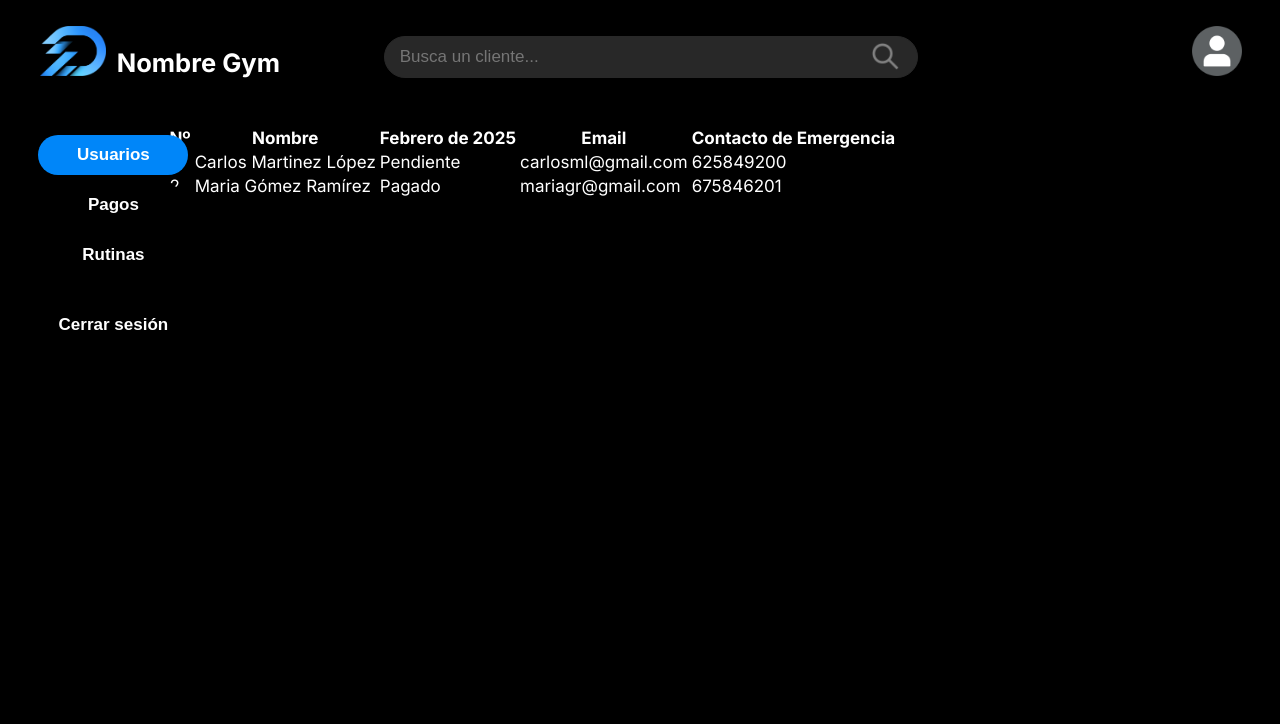
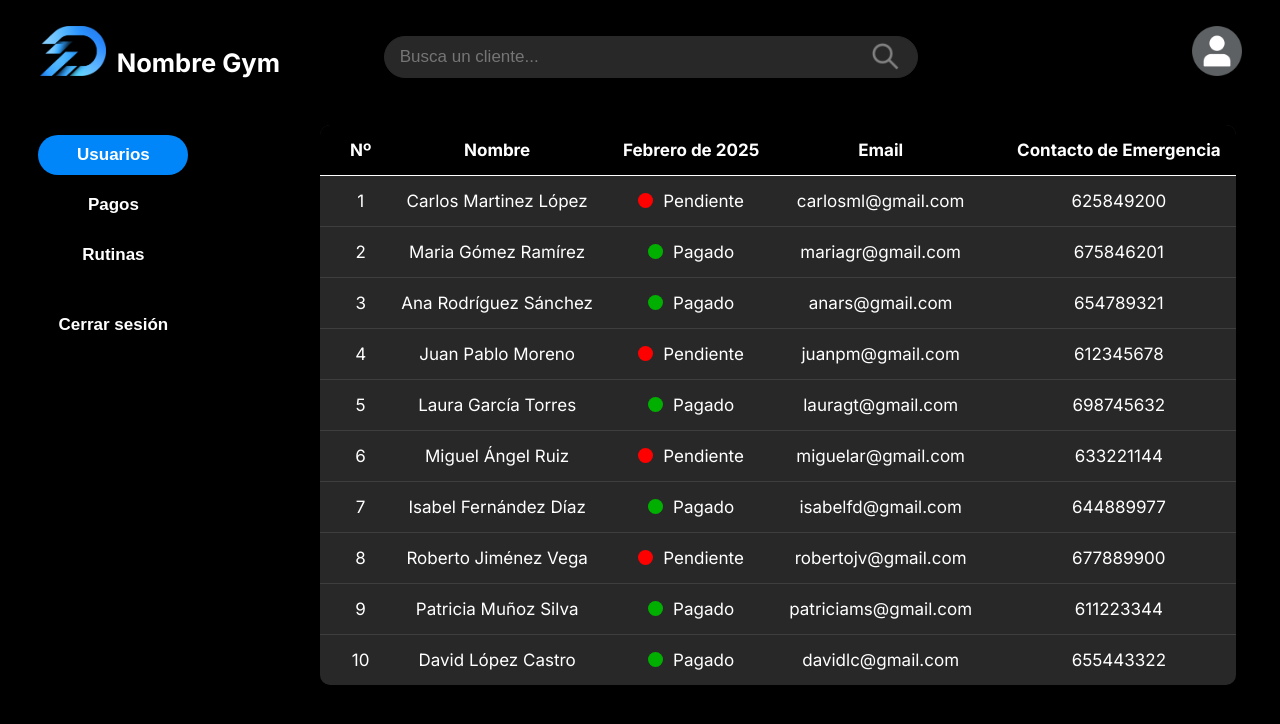
Before and after one commit to PauGimenoIFP/ProyectoDynamicWeb, a React (Vite) app in the folder App_Web/: page /Main_Panel in a window 1280 px wide. Shown: the top 724 px of the page. Built offline with nearby package versions, Linux system fonts and the light colour scheme.

Commit message:
añadido de estilo de la tabla y nuevos clientes

```diff
--- a/App_Web/src/App.css
+++ b/App_Web/src/App.css
@@ -836,3 +836,61 @@
   margin-left: 68%;
   margin-top: 15px;
 }
+
+.tabla-m-p {
+  margin-left: 12%;
+  margin-bottom: 5%;
+  background-color: var(--inputs);
+  border-radius: 10px;
+  overflow: hidden;
+  table {
+    border-collapse: separate;
+    border-spacing: 0;
+    width: 100%;
+  }
+  th {
+    background-color: var(--background-color);
+    color: var(--text-color);
+    padding: 15px;
+    border-bottom: 1px solid var(--secondary-color);
+  }
+  td {
+    padding: 15px;
+    text-align: center;
+    border-bottom: 1px solid rgba(255, 255, 255, 0.1);
+  }
+  tr:hover {
+    background-color: rgba(255, 255, 255, 0.05);
+  }
+  tr:last-child td {
+    border-bottom: none;
+  }
+  thead tr th:first-child,
+  tbody tr td:first-child {
+    padding-left: 30px;
+  }
+  thead tr th:last-child,
+  tbody tr td:last-child {
+    padding-left: 30px;
+  }
+}
+
+.circulo-verde-m-p {
+  border-radius: 50%;
+  width: 15px;
+  height: 15px;
+  background-color: rgb(0, 175, 0);
+}
+.circulo-rojo-m-p {
+  border-radius: 50%;
+  width: 15px;
+  height: 15px;
+  background-color: red;
+}
+
+.estado-pago-m-p {
+  display: flex;
+  align-items: center;
+  justify-content: center;
+  gap: 10px;
+}
--- a/App_Web/src/main_Panel.jsx
+++ b/App_Web/src/main_Panel.jsx
@@ -7,7 +7,14 @@ import lupa from './assets/icono-lupa.png';
 const clientes = [
     { id: 1, nombre: 'Carlos Martinez López', estado: 'Pendiente', email: 'carlosml@gmail.com', contacto: '625849200' },
     { id: 2, nombre: 'Maria Gómez Ramírez', estado: 'Pagado', email: 'mariagr@gmail.com', contacto: '675846201' },
-    // Añade más clientes aquí
+    { id: 3, nombre: 'Ana Rodríguez Sánchez', estado: 'Pagado', email: 'anars@gmail.com', contacto: '654789321' },
+    { id: 4, nombre: 'Juan Pablo Moreno', estado: 'Pendiente', email: 'juanpm@gmail.com', contacto: '612345678' },
+    { id: 5, nombre: 'Laura García Torres', estado: 'Pagado', email: 'lauragt@gmail.com', contacto: '698745632' },
+    { id: 6, nombre: 'Miguel Ángel Ruiz', estado: 'Pendiente', email: 'miguelar@gmail.com', contacto: '633221144' },
+    { id: 7, nombre: 'Isabel Fernández Díaz', estado: 'Pagado', email: 'isabelfd@gmail.com', contacto: '644889977' },
+    { id: 8, nombre: 'Roberto Jiménez Vega', estado: 'Pendiente', email: 'robertojv@gmail.com', contacto: '677889900' },
+    { id: 9, nombre: 'Patricia Muñoz Silva', estado: 'Pagado', email: 'patriciams@gmail.com', contacto: '611223344' },
+    { id: 10, nombre: 'David López Castro', estado: 'Pagado', email: 'davidlc@gmail.com', contacto: '655443322' }
 ];
 
 export function Main_Panel(){
@@ -37,8 +44,8 @@ export function Main_Panel(){
                     <br></br><br></br>
                     <button onClick={goToStart} className='btn-m-p' id='log-off'>Cerrar sesión</button>
                 </div>
-                <div>
-                    <table>
+                <div className='tabla-m-p'>
+                    <table >
                         <thead>
                             <tr>
                                 <th>Nº</th>
@@ -53,7 +60,19 @@ export function Main_Panel(){
                                 <tr key={cliente.id}>
                                     <td>{cliente.id}</td>
                                     <td>{cliente.nombre}</td>
-                                    <td>{cliente.estado}</td>
+                                    <td>
+                                        {cliente.estado === 'Pagado' ? (
+                                            <div className='estado-pago-m-p'>
+                                                <div className='circulo-verde-m-p'></div>
+                                                {cliente.estado}
+                                            </div>
+                                        ) : (
+                                            <div className='estado-pago-m-p'>
+                                                <div className='circulo-rojo-m-p'></div>
+                                                {cliente.estado}
+                                            </div>
+                                        )}
+                                    </td>
                                     <td>{cliente.email}</td>
                                     <td>{cliente.contacto}</td>
                                 </tr>
```
